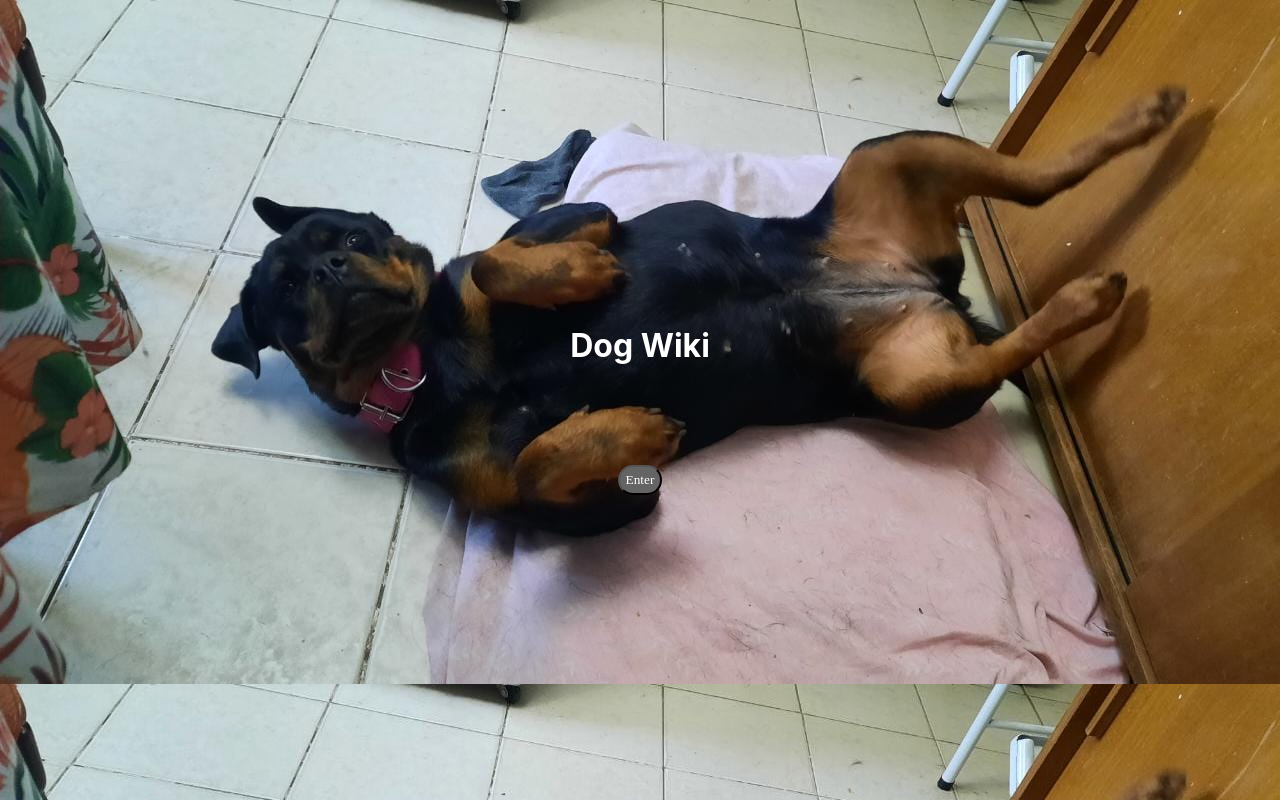
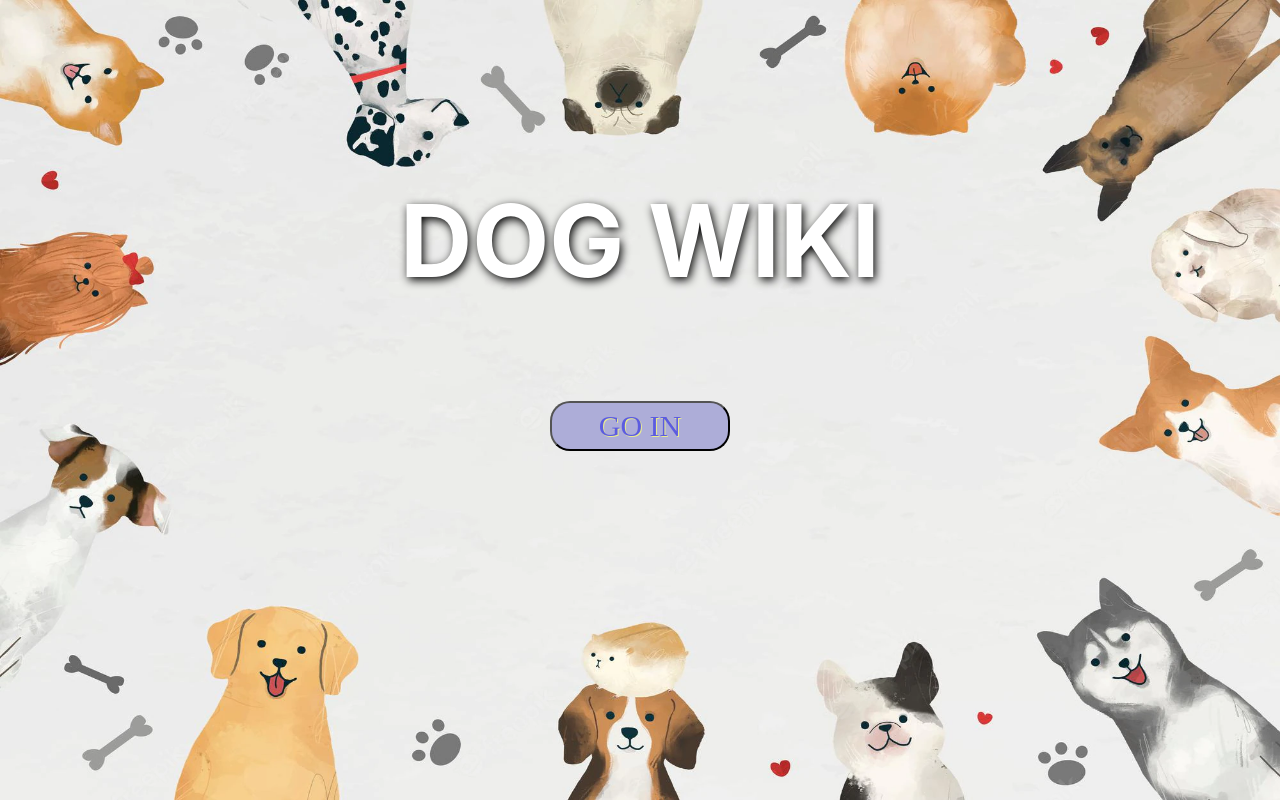
Before and after one commit to SrDevDash/PI-Dogs-main, a React (Create React App) app in the folder client/: page / in a window 1280 px wide. Built offline with nearby package versions, Linux system fonts and the light colour scheme; a web font is replaced by a local one.

Commit message:
landing page changed

```diff
--- a/client/src/Components/LandingPage/LandingPage.jsx
+++ b/client/src/Components/LandingPage/LandingPage.jsx
@@ -11,8 +11,8 @@ export default function LandingPage() {
 
   return (
     <div className={style.container}>
-      <h1>Dog Wiki</h1>
-      <button onClick={handleClick}>Enter</button>
+      <h1>DOG WIKI</h1>
+      <button onClick={handleClick}>GO IN</button>
     </div>
   );
 }
--- a/client/src/Components/LandingPage/landingPage.module.css
+++ b/client/src/Components/LandingPage/landingPage.module.css
@@ -1,19 +1,55 @@
 .container {
   display: flex;
-  justify-content: center;
+  justify-content: flex-start;
   align-items: center;
   flex-direction: column;
 
   height: 100vh;
-  width: 100%;
+  width: 100vw;
 
-  background-image: url("../../Img/BGLandingPG.jpg");
-  background-size: auto;
+  background-image: url("../../Img/LandingBG.jpg");
 
-  z-index: 100;
+  background-repeat: no-repeat;
+  background-size: 100vw 100vh;
+  background-position: center;
 }
 
 .container > h1 {
+  margin-top: 180px;
   color: white;
+  font-size: 100px;
   margin-bottom: 100px;
+  text-shadow: 2px 3px 10px black;
+
+  animation-name: init;
+  animation-duration: 1s;
+  animation-timing-function: ease-in-out;
 }
+
+.container > button {
+  height: 50px;
+  width: 180px;
+  font-size: 30px;
+
+  text-shadow: 1px 1px rgb(234, 237, 143);
+  color: rgb(92, 92, 224);
+  background-color: rgb(173, 173, 216);
+
+  animation-name: init;
+  animation-duration: 1s;
+  animation-timing-function: ease-in-out;
+}
+
+.container > button:hover {
+  color: rgb(71, 47, 157);
+  background-color: rgb(109, 144, 248);
+}
+
+@keyframes init {
+  0% {
+    transform: translateX(-1000px);
+  }
+  100% {
+    transform: translateX(0px);
+  }
+}
```
Also changed, not shown: client/src/Img/LandingBG.jpg (added).
